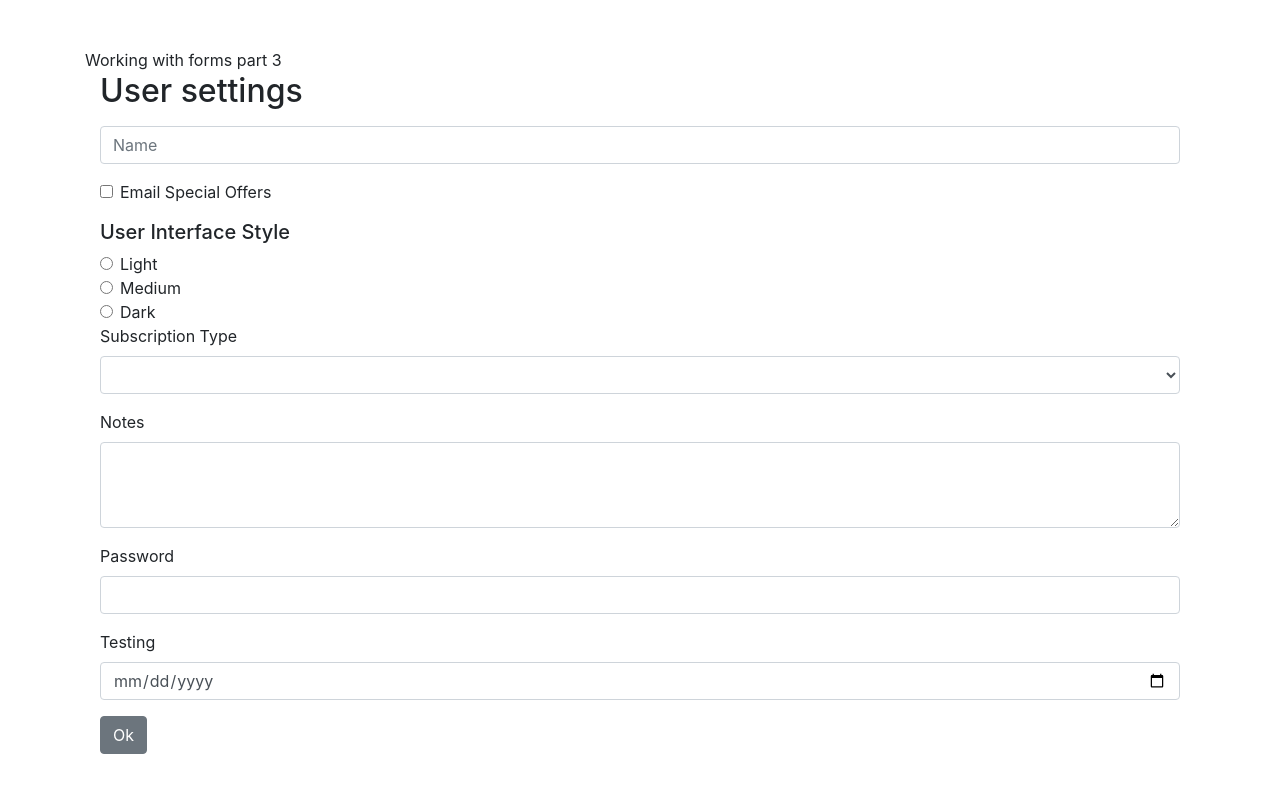
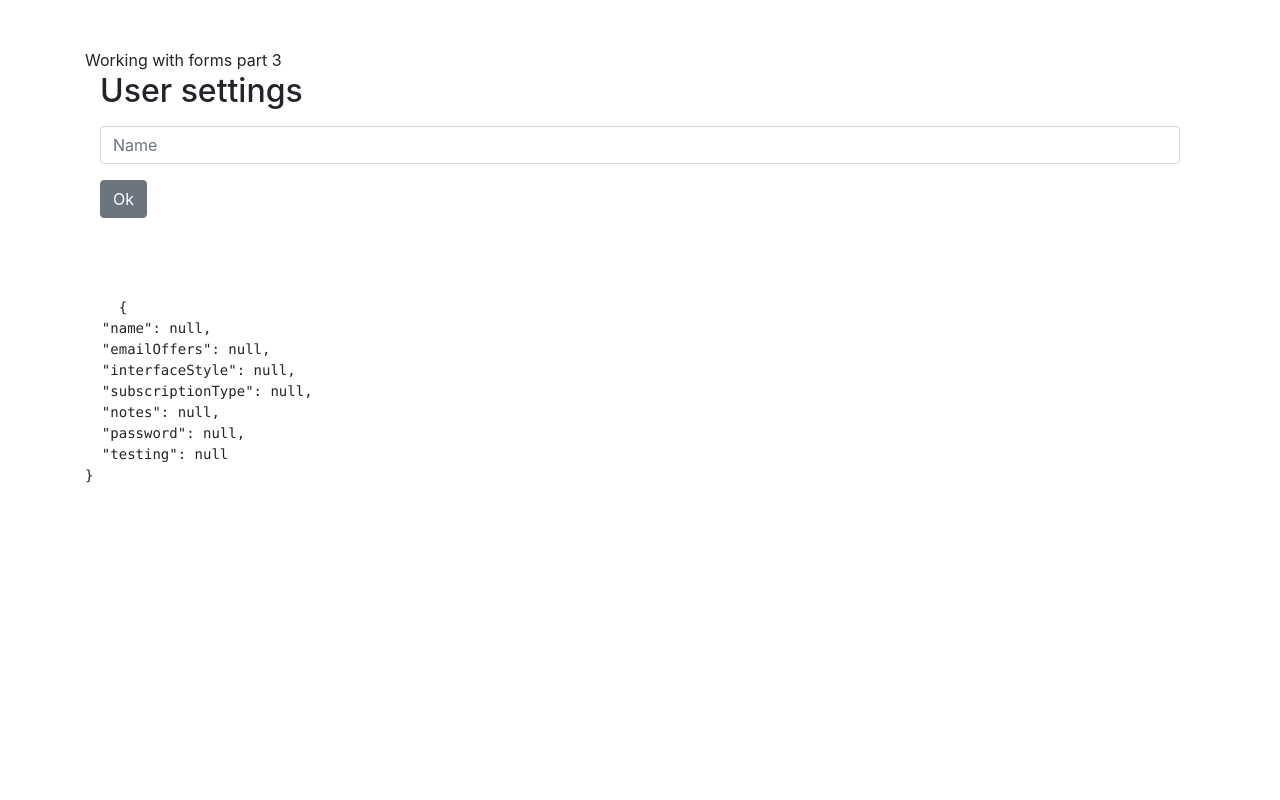
Before and after one commit to ImsirovicAjdin/angular-9pukcv, an Angular app: page / in a window 1280 px wide. Shown: the top 800 px of the page. Built offline with nearby package versions, Linux system fonts and the light colour scheme.

Commit message:
if the first form input is not filled out, don't show the next one (using combination of #nameField="ngModel" and [hidden]="!nameField.dirty")

```diff
--- a/src/app/user-settings-form/user-settings-form.component.html
+++ b/src/app/user-settings-form/user-settings-form.component.html
@@ -22,15 +22,15 @@
         </div>
       </div>
 
-      <div class="form-check form-group">
-        <input class="form-check-input" type="checkbox" id="emailOffers" name="emailOffers" [(ngModel)]="userSettings.emailOffers">
+      <div [hidden]="!nameField.dirty" class="form-check form-group">
+        <input class="form-check-input" type="checkbox" id="emailOffers" name="emailOffers" [(ngModel)]="userSettings.emailOffers" #emailOffersField="ngModel">
         <label class="form-check-label" for="emailOffers">
           Email Special Offers
         </label>
       </div>
 
-      <h5>User Interface Style</h5>
-      <div class="form-group">
+      <div [hidden]="!emailOffersField.dirty" class="form-group">
+        <h5>User Interface Style</h5>
         <div class="form-check">
           <input class="form-check-input" type="radio" name="interfaceStyle" id="lightInterface" value="light" checked [(ngModel)]="userSettings.interfaceStyle">
           <label class="form-check-label" for="lightInterface">
```
